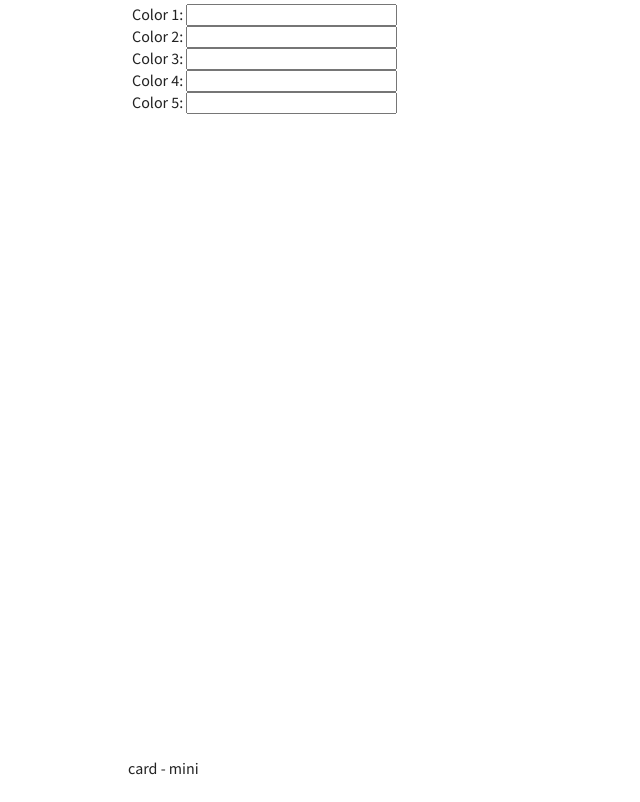
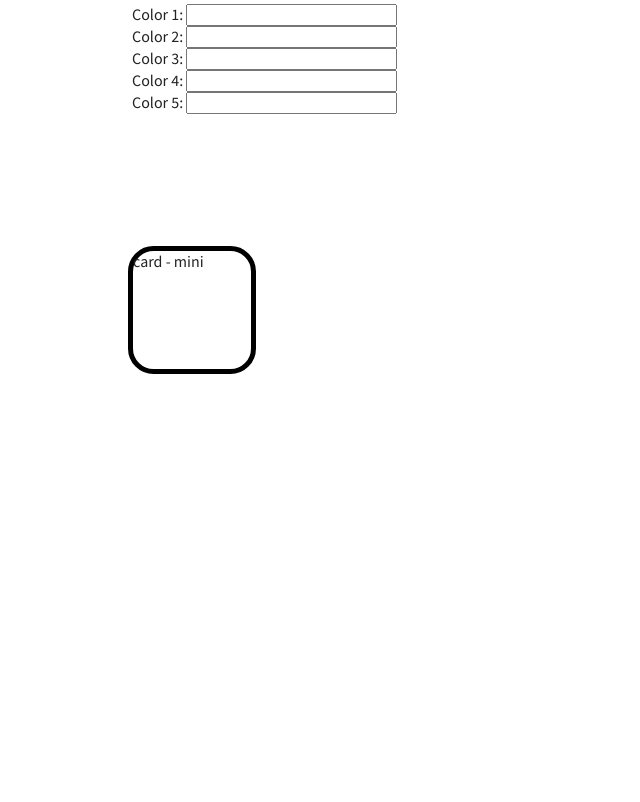
Before and after one commit to zirra/salesportal, a Vue app: page / in a window 1280 px wide. Shown: the top 802 px of the page, without its empty margins (0-640 px from the left). Built offline with nearby package versions, Linux system fonts and the light colour scheme.

Commit message:
styling setup

```diff
--- a/src/App.vue
+++ b/src/App.vue
@@ -35,4 +35,31 @@ p { text-align: left; margin: 2px; padding: 2px; }
   width: 100vw;
   margin: 0 10vw auto;
 }
+
+.border-radius {
+  border-radius: 20%;
+}
+
+.border-thickness-sm {
+  border: 5px;
+  border-style: solid;
+  border-color: #000;
+}
+
+.border-thickness-md {
+  border: 10px;
+  border-style: solid;
+  border-color: #000;
+}
+
+.border-thickness-lg {
+  border:15px;
+  border-style: solid;
+  border-color: #000;
+}
+
+.card-mini {
+  width: 10vw;
+  height: 10vw;
+}
 </style>
--- a/src/components/editor/EditorControls.vue
+++ b/src/components/editor/EditorControls.vue
@@ -8,11 +8,11 @@
         <input-control label="Color 4" @input="update" did="color4"/><br/>
         <input-control label="Color 5" @input="update" did="color5"/><br/>
       </p>
-      <div :style="`background-color:${color1}; height:10vw; width:10vw;`"></div>
-      <div :style="`background-color:${color2}; height:10vw; width:10vw;`"></div>
-      <div :style="`background-color:${color3}; height:10vw; width:10vw;`"></div>
-      <div :style="`background-color:${color4}; height:10vw; width:10vw;`"></div>
-      <div :style="`background-color:${color5}; height:10vw; width:10vw;`"></div>
+      <div :style="`background-color:${color1}; height:2vw; width:10vw;`"></div>
+      <div :style="`background-color:${color2}; height:2vw; width:10vw;`"></div>
+      <div :style="`background-color:${color3}; height:2vw; width:10vw;`"></div>
+      <div :style="`background-color:${color4}; height:2vw; width:10vw;`"></div>
+      <div :style="`background-color:${color5}; height:2vw; width:10vw;`"></div>
     </div>
   </div>
 </template>
--- a/src/components/pwaContent/cards/CardMini.vue
+++ b/src/components/pwaContent/cards/CardMini.vue
@@ -1,5 +1,5 @@
 <template>
-  <div>
+  <div :class="classes('card-mini')" :style="styles('card-mini')">
     card - mini
   </div>
 </template>
--- a/src/components/renderer/DeviceOutput.vue
+++ b/src/components/renderer/DeviceOutput.vue
@@ -5,7 +5,9 @@
 </template>
 
 <script>
+import CardMini from '../pwaContent/cards/CardMini.vue'
 export default {
+  components: { CardMini },
   name: 'DeviceOutput'
 }
 </script>
--- a/src/utils/mixins.js
+++ b/src/utils/mixins.js
@@ -9,6 +9,13 @@ Vue.mixin({
     }),
     debug(err) {
       console.log(err)
+    },
+    styles(target) {
+      console.log(target)
+    },
+    classes(target) {
+      console.log(target)
+      return (`${target} border-radius border-thickness-sm`)
     }
   },
   computed: {
```
